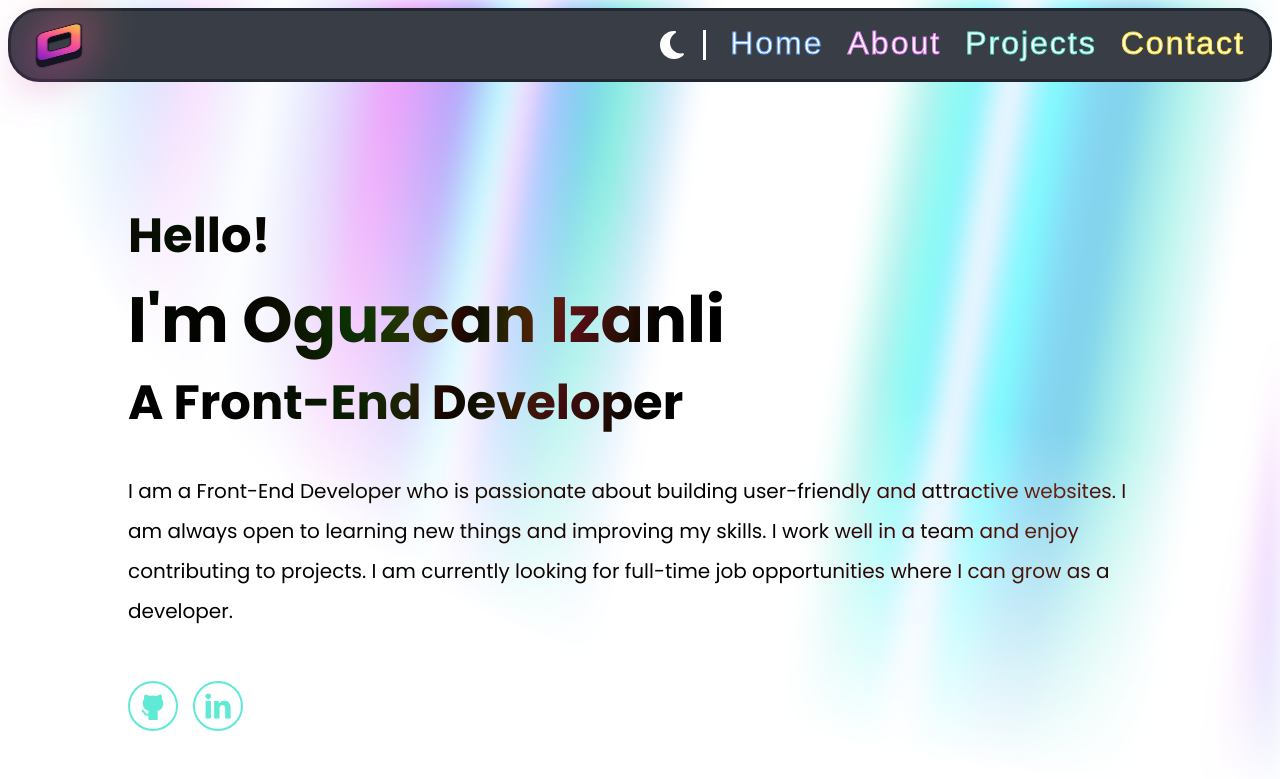
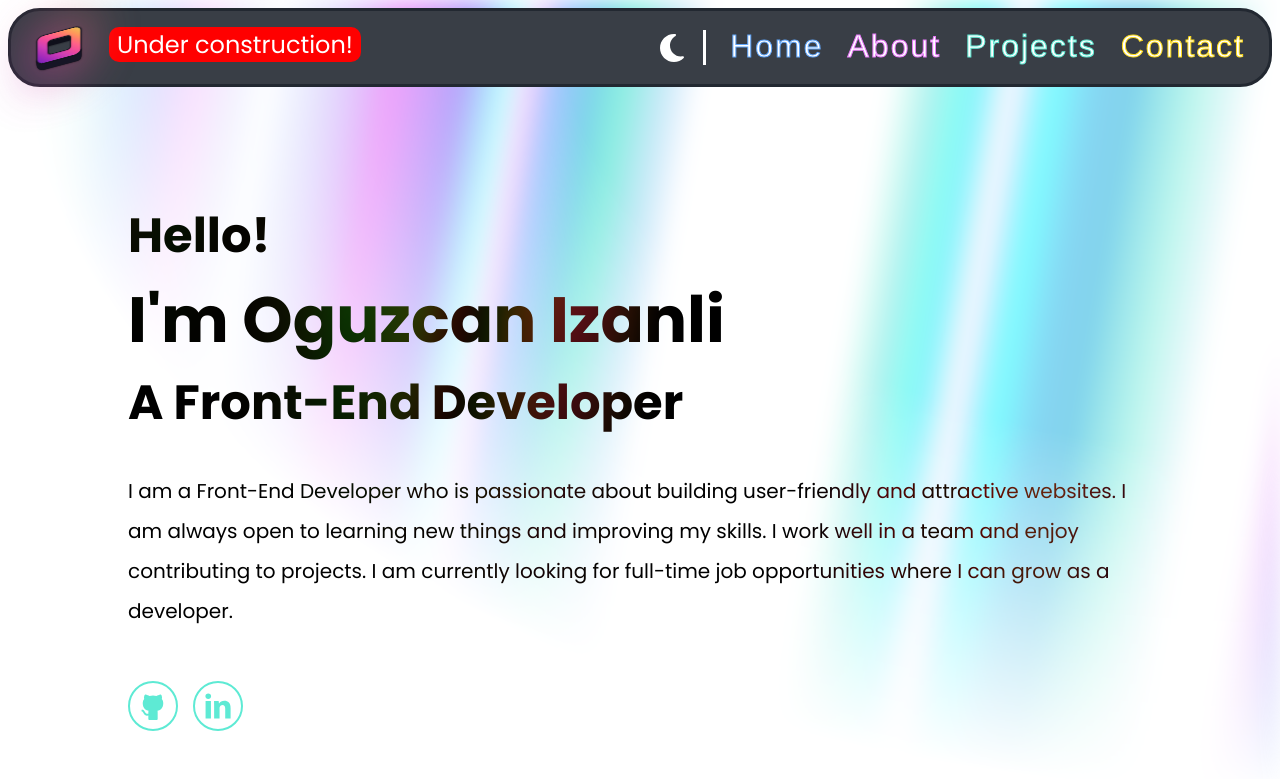
Before and after one commit to OguzcanIzanli/MyPortfolio, a React (Vite) app: page / in a window 1280 px wide. Shown: the top 779 px of the page. Built offline with nearby package versions, Linux system fonts and the light colour scheme; a web font is replaced by a local one.

Commit message:
Construction notice added.

```diff
--- a/src/components/Navbar/Navbar.tsx
+++ b/src/components/Navbar/Navbar.tsx
@@ -18,6 +18,7 @@ const Navbar = () => {
       <div className={`navbar ${theme === "light" ? "lightNav" : "darkNav"}`}>
         <div className="logo">
           <Logo size={1.5} zIndex={1} />
+          <div className="construction">Under construction!</div>
         </div>
         <ul className="navBtns">
           <div
--- a/src/scss/components/_navbar.scss
+++ b/src/scss/components/_navbar.scss
@@ -1,5 +1,14 @@
 @use "../base/colors" as *;
 @use "../abstracts/animations";
+
+.construction {
+  margin-left: 50px;
+  padding: 0 8px;
+  font-size: 1.5rem;
+  background-color: red;
+  color: white;
+  border-radius: 10px;
+}
 
 .containerNavbar {
   width: 100%;
```
